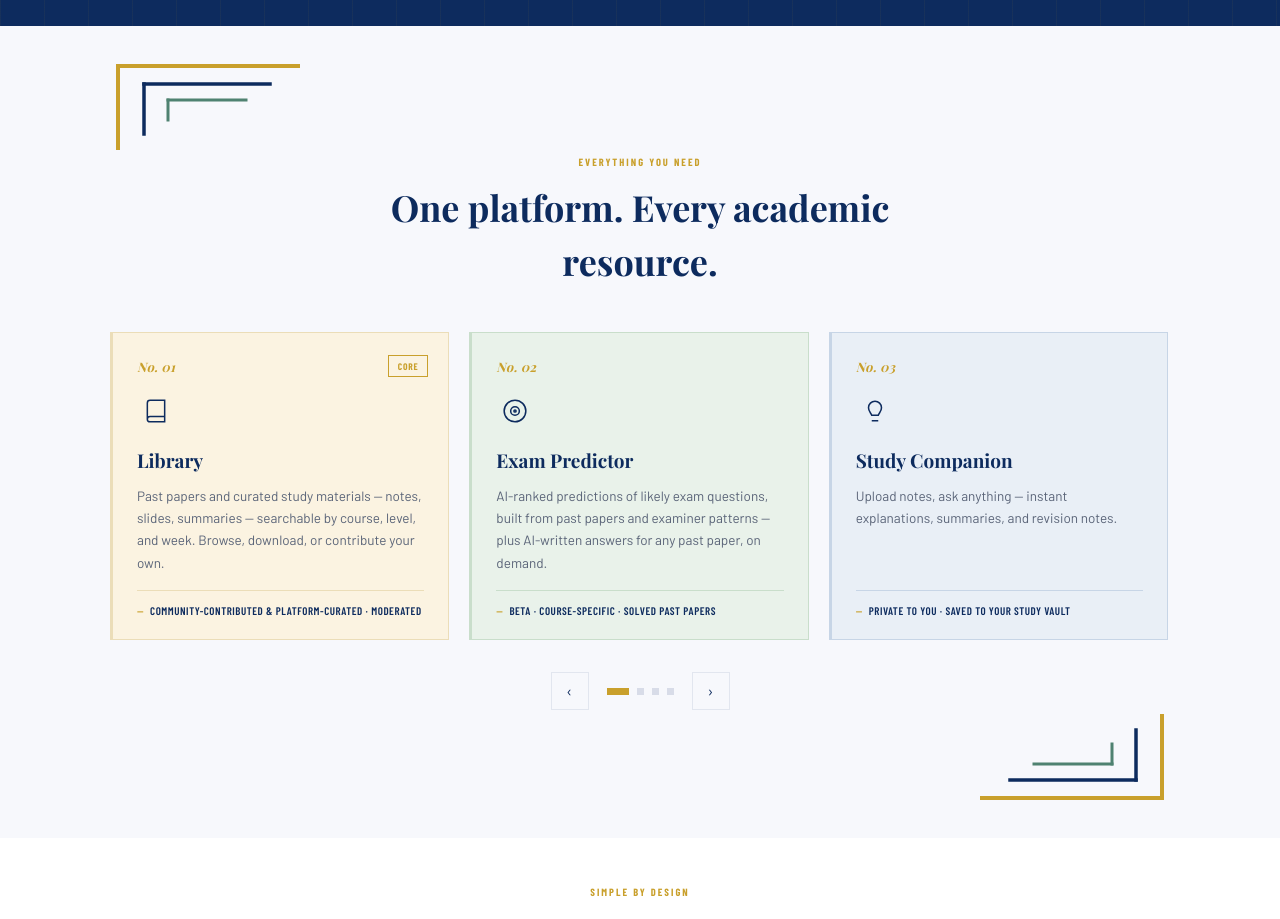
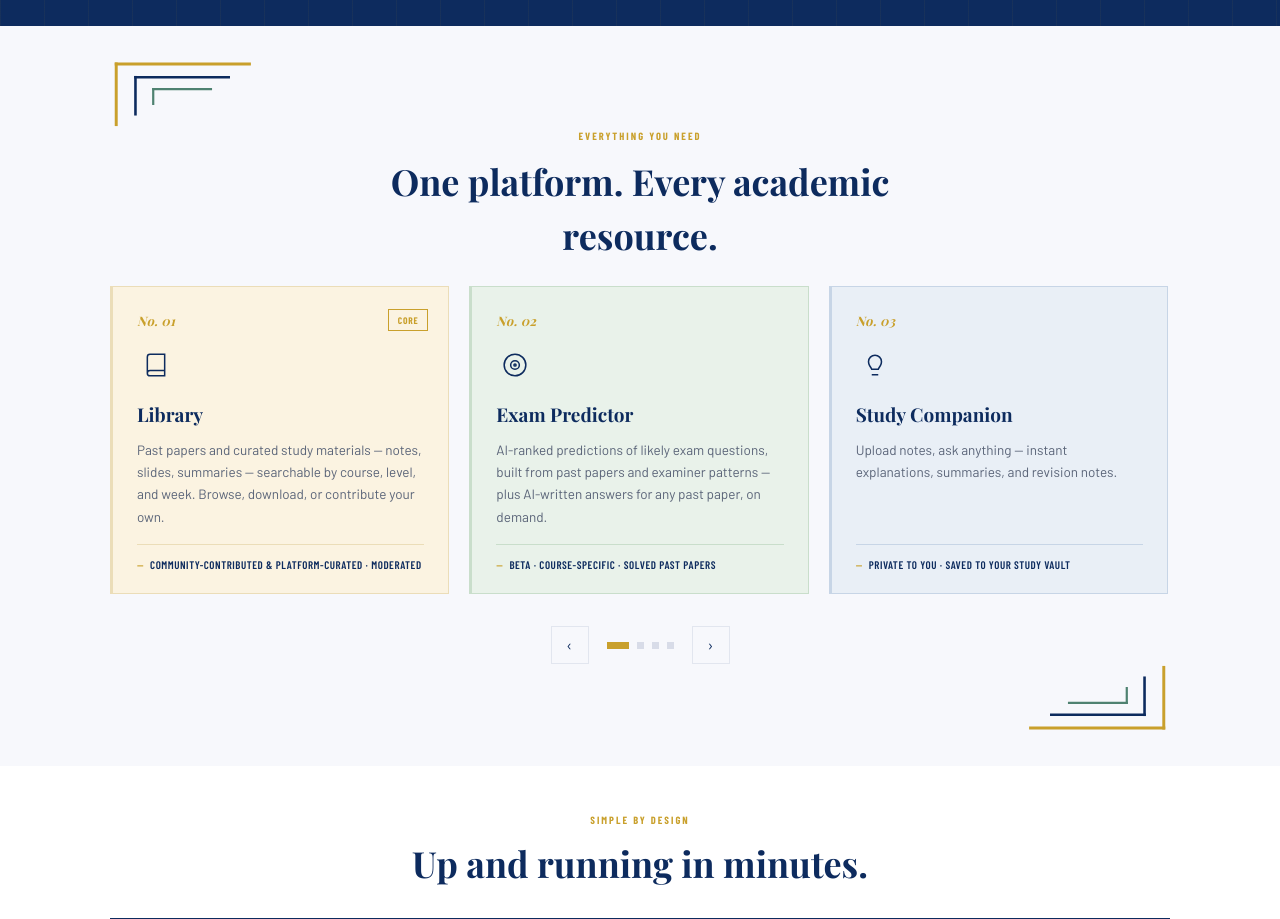
Before and after one commit to johnadamsmahama/distinction-library, a Next.js app: page / in a window 1280 px wide. Shown: the part 1160-2079 px from the top of the page. Built offline with nearby package versions, Linux system fonts and the light colour scheme; no server answers; the database is empty; a web font is replaced by a local one.

Commit message:
Modify SVG size and Reveal component margin
Updated SVG dimensions and adjusted margin for Reveal component.

```diff
--- a/components/Features.tsx
+++ b/components/Features.tsx
@@ -14,7 +14,7 @@ function LedgerCorner({ flip = false }: { flip?: boolean }) {
       viewBox="0 0 210 100"
       fill="none"
       aria-hidden="true"
-      className={`block w-[148px] h-[70px] sm:w-[210px] sm:h-[100px] ${flip ? 'rotate-180' : ''}`}
+      className={`block w-[110px] h-[52px] sm:w-[156px] sm:h-[74px] ${flip ? 'rotate-180' : ''}`}
     >
       <path d="M8 8 L188 8" stroke="#C9A02C" strokeWidth={4} strokeLinecap="square" />
       <path d="M8 8 L8 90" stroke="#C9A02C" strokeWidth={4} strokeLinecap="square" />
@@ -147,7 +147,7 @@ export default function Features() {
           <LedgerCorner />
         </div>
 
-        <Reveal className="text-center max-w-[520px] mx-auto mb-11">
+        <Reveal className="text-center max-w-[520px] mx-auto mb-6">
           <div className="eyebrow">Everything You Need</div>
           <h2 className="font-display font-bold text-[clamp(26px,4vw,36px)] text-navy mt-[10px]">
             One platform. Every academic resource.
```
